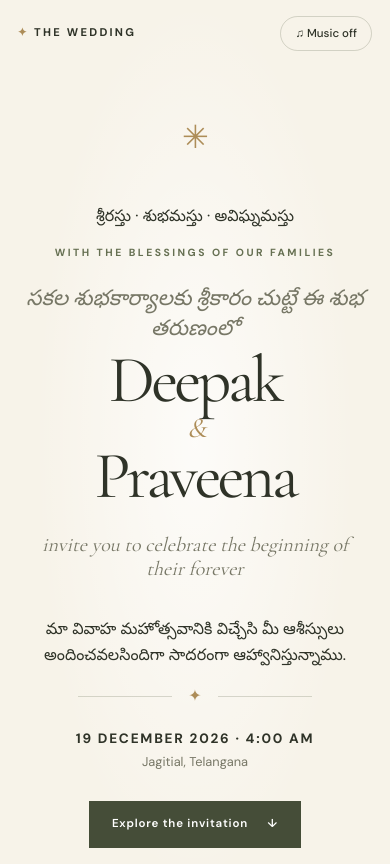
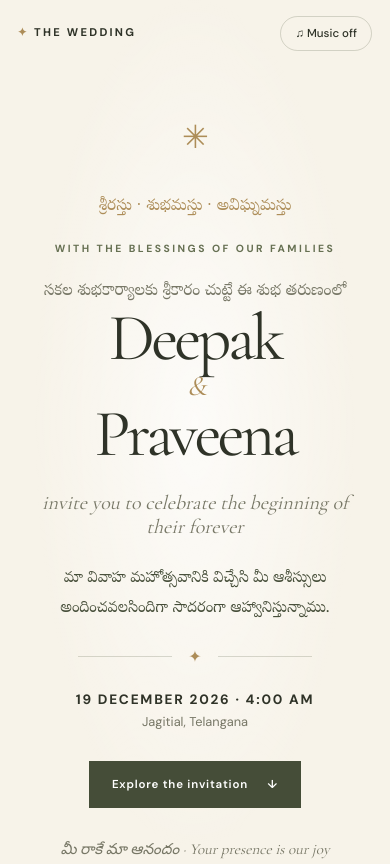
Before and after one commit to deepakgandla/wedding-invitation, a plain HTML site: page index.html in a window 390 px wide. Shown: the top 864 px of the page. Drawn offline with nearby package versions, Linux system fonts and the light colour scheme.

Commit message:
style: add Telugu typography and invitation styling

```diff
--- a/css/style.css
+++ b/css/style.css
@@ -79,3 +79,21 @@ a { color: inherit; }
 @media (prefers-reduced-motion: reduce) {
   *, *::before, *::after { scroll-behavior: auto !important; animation-duration: .01ms !important; animation-iteration-count: 1 !important; transition-duration: .01ms !important; }
 }
+
+/* Telugu invitation typography */
+.telugu, .telugu-blessing, .telugu-invite, .telugu-body, .venue-telugu, .telugu-rsvp, .telugu-footer {
+  font-family: "Noto Serif Telugu", serif;
+  font-weight: 400;
+  letter-spacing: 0;
+}
+.telugu-blessing { margin: 0 0 1.25rem; color: var(--gold); font-size: clamp(1rem, 2.5vw, 1.3rem); }
+.invitation-line.telugu { font-size: clamp(1rem, 2.5vw, 1.35rem); font-style: normal; }
+.telugu-invite { max-width: 38rem; margin: .35rem auto 1.2rem; color: var(--olive-dark); font-size: clamp(.95rem, 2.2vw, 1.12rem); line-height: 2; }
+.telugu-body { max-width: 42rem; margin: 1rem auto 0; color: rgba(247,243,233,.86); font-size: clamp(1rem, 2.4vw, 1.18rem); line-height: 2.1; }
+.venue-telugu { margin: .25rem 0; color: var(--olive); font-size: 1rem; }
+.telugu-rsvp { margin: -1.3rem auto 2rem; color: var(--olive-dark); font-size: 1.1rem; line-height: 2; }
+.telugu-footer { color: rgba(247,243,233,.8); font-size: 1rem; }
+@media (max-width: 480px) {
+  .telugu-blessing { margin-top: .5rem; }
+  .telugu-invite { max-width: 22rem; }
+}
```
